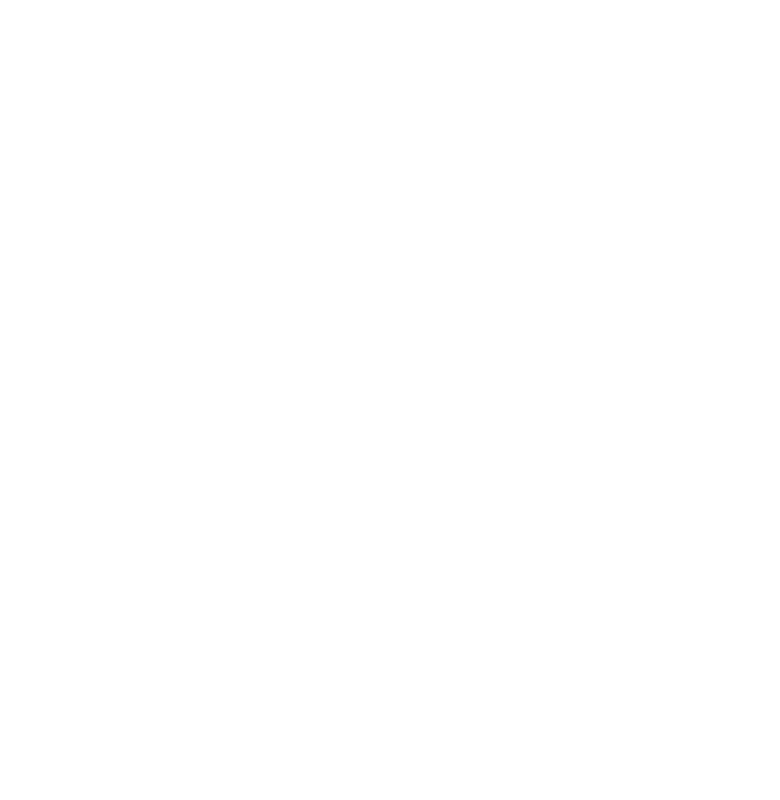
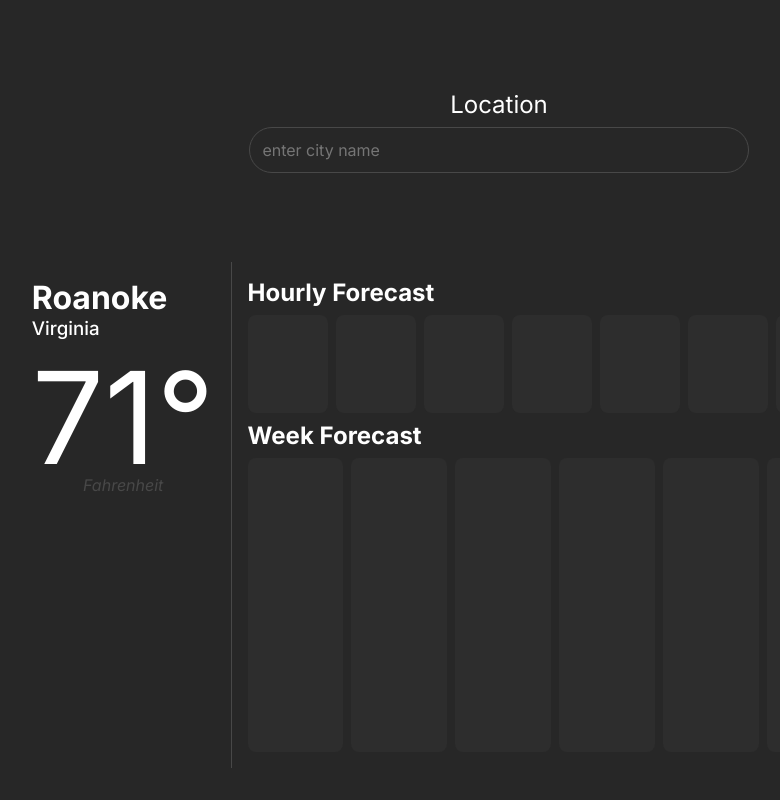
Before and after one commit to cayleb247/weather-app, a website built with webpack: page src/template.html in a window 1280 px wide. Shown: the whole page, without its empty margins (141-921 px from the left). Built offline with nearby package versions, Linux system fonts and the light colour scheme.

Commit message:
Create basic app UI

```diff
--- a/src/index.js
+++ b/src/index.js
@@ -1 +1,3 @@
 import "./styles.css";
+
+const locationSearch = document.getElementById("location");
--- a/src/styles.css
+++ b/src/styles.css
@@ -0,0 +1,156 @@
+@import url('https://fonts.googleapis.com/css2?family=Inter:ital,opsz,wght@0,14..32,100..900;1,14..32,100..900&display=swap');
+* {
+    margin: 0;
+}
+
+h1, h2, h3, p, label, input, textarea, button {
+    font-family: "Inter", sans-serif;
+    font-optical-sizing: auto;
+}
+
+#content {
+    box-sizing: border-box;
+    padding: 1rem;
+    display: grid;
+    grid-template-columns: 1fr 8fr 1fr;
+    grid-template-rows: 3fr 7fr;
+    color: white;
+    height: 100vh;
+    background-color: #272727;
+}
+
+.search-grid {
+    display: flex;
+    justify-content: center;
+    align-items: center;
+    height: 100%;
+    width: 100%;
+    grid-row: 1 / 2;
+    grid-column: 2 / 3;
+}
+.search-grid form {
+    width: 50%;
+    font-size: 1.5rem;
+    display: flex;
+    flex-direction: column;
+    align-items: center;
+    gap: 0.5rem;
+
+}
+
+.search-grid form input {
+    width: 100%;
+    color: white;
+    background-color: transparent;
+    border: solid #484848 1px;
+    border-radius: 2rem;
+    box-sizing: border-box;
+    padding: 0.75rem;
+    font-size: 1rem;
+
+}
+
+.search-grid form input:focus {
+    outline: none;
+}
+
+.data-grid {
+    grid-column: 2 / 3;
+    grid-row: 2 / 3;
+    height: 100%;
+    width: 100%;
+    display: flex;
+    justify-content: center;
+    align-items: center;
+}
+
+.data-container {
+    display: flex;
+    box-sizing: border-box;
+    padding: 1rem;
+    height: 100%;
+    width: 100%;
+    border-radius: 0.5rem;
+}
+
+.data-left {
+    box-sizing: border-box;
+    padding: 1rem;
+    display: flex;
+    flex-direction: column;
+    border-right: solid #484848 1px;
+}
+
+.location-text {
+    display: flex;
+    flex-direction: column;
+}
+
+.location-text h3 {
+    font-weight: 500;
+}
+
+.temp-text {
+    display: flex;
+    flex-direction: column;
+    align-items: center;
+    justify-content: center;
+}
+
+.temp-text h1 {
+    font-size: 8rem;
+    font-weight: 400;
+}
+
+.temp-text p {
+    font-style: italic;
+    color:#484848;
+    margin-top: -1.25rem;
+
+}
+
+.data-right {
+    box-sizing: border-box;
+    padding: 1rem;
+    width: 100%;
+    height: 100%;
+    display: flex;
+    flex-direction: column;
+    gap: 0.5rem;
+}
+
+.forecast-hours {
+    display: flex;
+    gap: 0.5rem;
+    width: 100%;
+    overflow-x: scroll;
+    height: 25%;
+    scrollbar-width: none; /* Firefox */
+    -ms-overflow-style: none;  /* IE 10+ */
+}
+
+.forecast-hours::-webkit-scrollbar {
+    display: none; /* Chrome, Safari, Edge */
+}
+.forecast-hour {
+    background-color: #2d2d2d;
+    max-width: 5rem;
+    flex-shrink: 0;
+    width: 100%;
+    height: 100%;
+    border-radius: 0.5rem;
+}
+
+.forecast-week {
+    height: 75%;
+    width: 100%;
+    display: flex;
+    gap: 0.5rem;
+}
+
+.forecast-day {
+    background-color: #2d2d2d;
+    width: 100%;
+    height: 100%;
+    border-radius: 0.5rem;
+}
--- a/src/template.html
+++ b/src/template.html
@@ -3,9 +3,70 @@
 <head>
     <meta charset="UTF-8">
     <meta name="viewport" content="width=device-width, initial-scale=1.0">
-    <title>Document</title>
+    <title>Weather App</title>
 </head>
 <body>
+    <div id="content">
+        <div class="search-grid">
+            <form action="#">
+                <label for="location">Location</label>
+                <input type="text" name="location" id="location" placeholder="enter city name">
+            </form>
+        </div>
+        <div class="data-grid">
+            <div class="data-container">
+                <div class="data-left">
+                    <div class="location-text">
+                        <h1>Roanoke</h1>
+                        <h3>Virginia</h3>
+                    </div>
+                    <div class="temp-text">
+                        <h1>71°</h1>
+                        <p>Fahrenheit</p>
+                    </div>
 
+                </div>
+                <div class="data-right">
+                    <h2>Hourly Forecast</h2>
+                    <div class="forecast-hours">
+                        <div class="forecast-hour"></div>
+                        <div class="forecast-hour"></div>
+                        <div class="forecast-hour"></div>
+                        <div class="forecast-hour"></div>
+                        <div class="forecast-hour"></div>
+                        <div class="forecast-hour"></div>
+                        <div class="forecast-hour"></div>
+                        <div class="forecast-hour"></div>
+                        <div class="forecast-hour"></div>
+                        <div class="forecast-hour"></div>
+                        <div class="forecast-hour"></div>
+                        <div class="forecast-hour"></div>
+                        <div class="forecast-hour"></div>
+                        <div class="forecast-hour"></div>
+                        <div class="forecast-hour"></div>
+                        <div class="forecast-hour"></div>
+                        <div class="forecast-hour"></div>
+                        <div class="forecast-hour"></div>
+                        <div class="forecast-hour"></div>
+                        <div class="forecast-hour"></div>
+                        <div class="forecast-hour"></div>
+                        <div class="forecast-hour"></div>
+                        <div class="forecast-hour"></div>
+                        <div class="forecast-hour"></div>
+                    </div>
+                    <h2>Week Forecast</h2>
+                    <div class="forecast-week">
+                        <div class="forecast-day"></div>
+                        <div class="forecast-day"></div>
+                        <div class="forecast-day"></div>
+                        <div class="forecast-day"></div>
+                        <div class="forecast-day"></div>
+                        <div class="forecast-day"></div>
+                        <div class="forecast-day"></div>
+                    </div>
+                </div>
+            </div>
+        </div>
+    </div>
 </body>
 </html>
```
Also changed, not shown: 1 other file.
